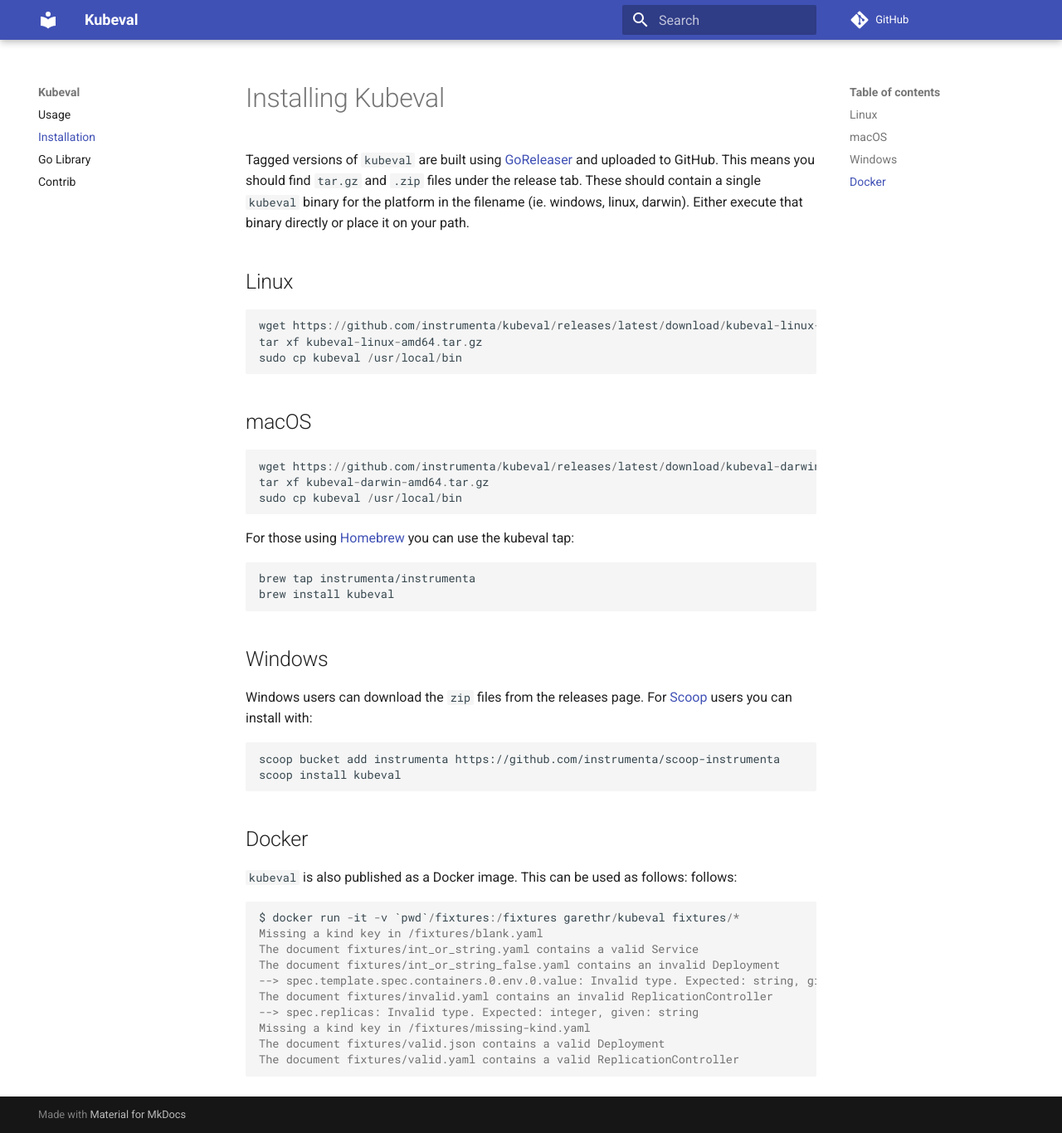
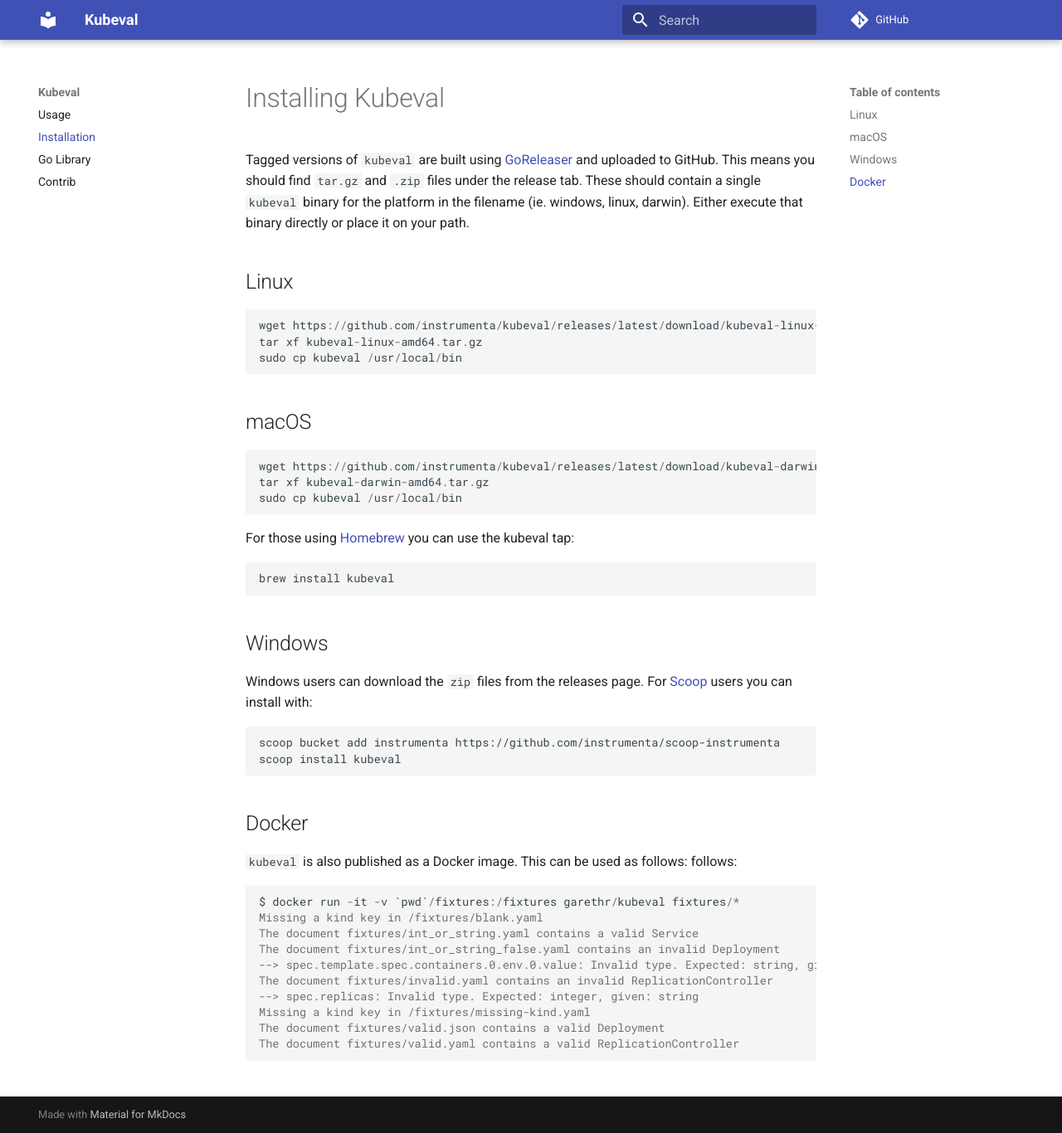
Before and after one commit to instrumenta/kubeval, an MkDocs documentation site: the page built from docs/installation.md, in a window 1280 px wide and 1366 px high. Shown: the whole window at 83% size. Built offline with MkDocs 1.6.1 and Material for MkDocs 9.7.7, drawn with Linux system fonts in a browser that asks for light colours; comment, search, counter and statistics services are not loaded.

Commit message:
docs: Remove tap for brew installation
kubeval is now on homebrew/core: https://github.com/Homebrew/homebrew-core/blob/HEAD/Formula/kubeval.rb

````diff
--- a/docs/installation.md
+++ b/docs/installation.md
@@ -26,7 +26,6 @@ sudo cp kubeval /usr/local/bin
 For those using [Homebrew](https://brew.sh/) you can use the kubeval tap:
 
 ```
-brew tap instrumenta/instrumenta
 brew install kubeval
 ```
 
````
